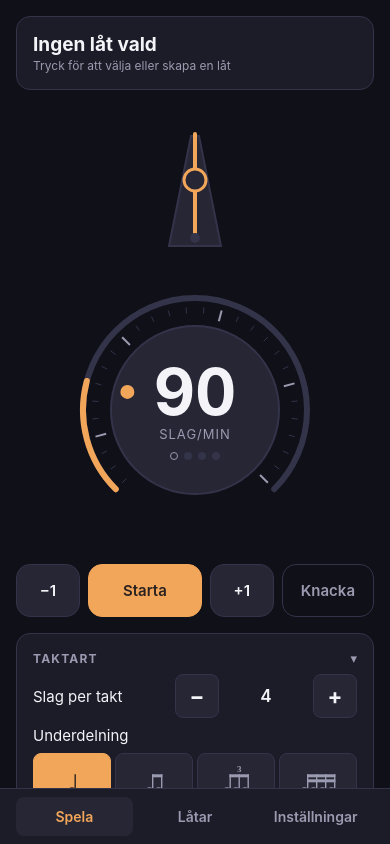
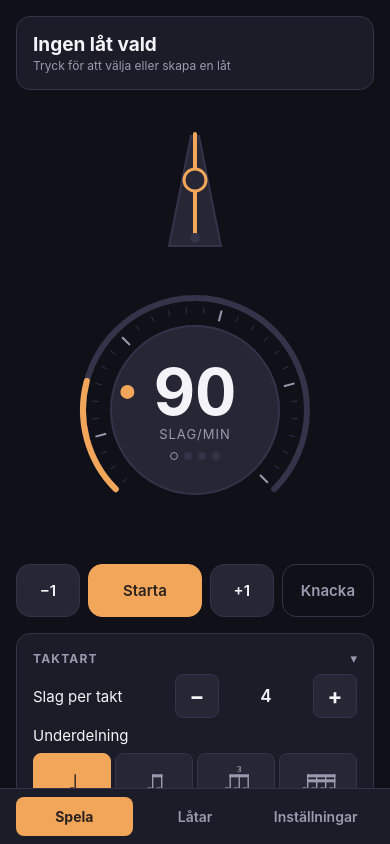
Before and after one commit to daPraeceptor/KorApp, a React Native app: screen / in a window 390 px wide. Built offline with nearby package versions, Linux system fonts and the light colour scheme.

Commit message:
Fyll den valda fliken med accentfärgen
En tonad botten med färgad text syntes inte i ögonvrån. Vald flik fylls nu
helt, som appens huvudknappar, med temats kontrastfärg på texten.

Co-Authored-By: Claude Fable 5 <noreply@anthropic.com>

```diff
--- a/App.tsx
+++ b/App.tsx
@@ -97,8 +97,10 @@ const makeStyles = (t: Palette) => StyleSheet.create({
     borderRadius: radius.sm,
     alignItems: 'center',
   },
+  // Vald flik fylls med accentfärgen, som appens huvudknappar. En tonad botten
+  // med färgad text syntes inte i ögonvrån.
   tabActive: {
-    backgroundColor: t.surfaceRaised,
+    backgroundColor: t.accent,
   },
   tabLabel: {
     color: t.textMuted,
@@ -106,6 +108,7 @@ const makeStyles = (t: Palette) => StyleSheet.create({
     fontWeight: '600',
   },
   tabLabelActive: {
-    color: t.accent,
+    color: t.onAccent,
+    fontWeight: '700',
   },
 });
```
